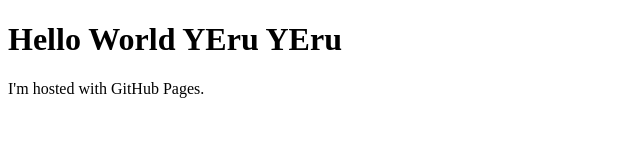
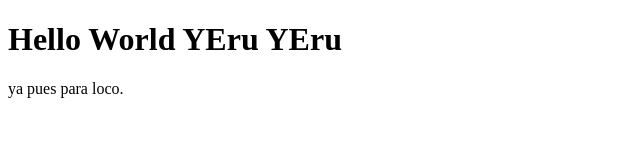
Before and after one commit to GabrielHaGadol/yerushart.github.io, a plain HTML site: page index.html in a window 1280 px wide. Shown: the whole page, without its empty margins (0-640 px from the left). Drawn offline with Linux system fonts and the light colour scheme.

Commit message:
Update index.html

```diff
--- a/index.html
+++ b/index.html
@@ -2,6 +2,6 @@
 <html>
 <body>
 <h1>Hello World YEru YEru</h1>
-<p>I'm hosted with GitHub Pages.</p>
+<p>ya pues para loco.</p>
 </body>
 </html>
```
